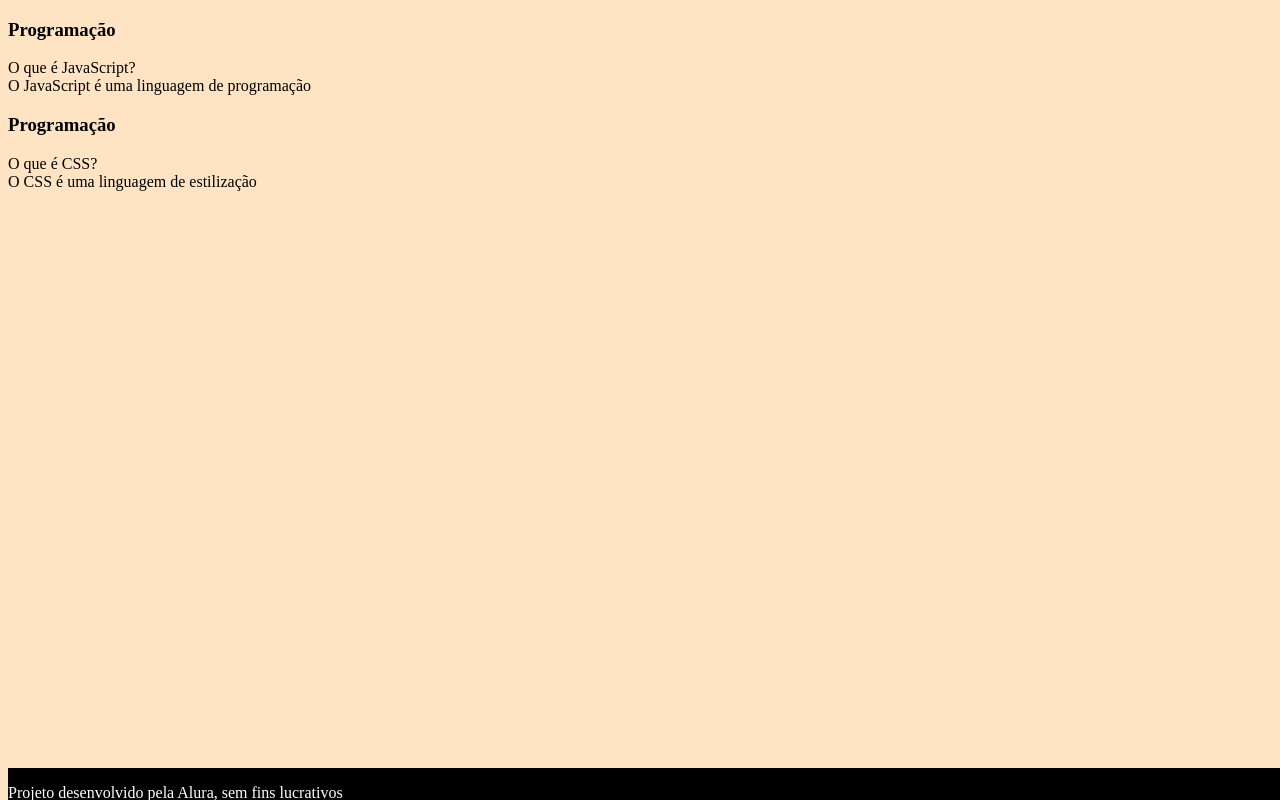
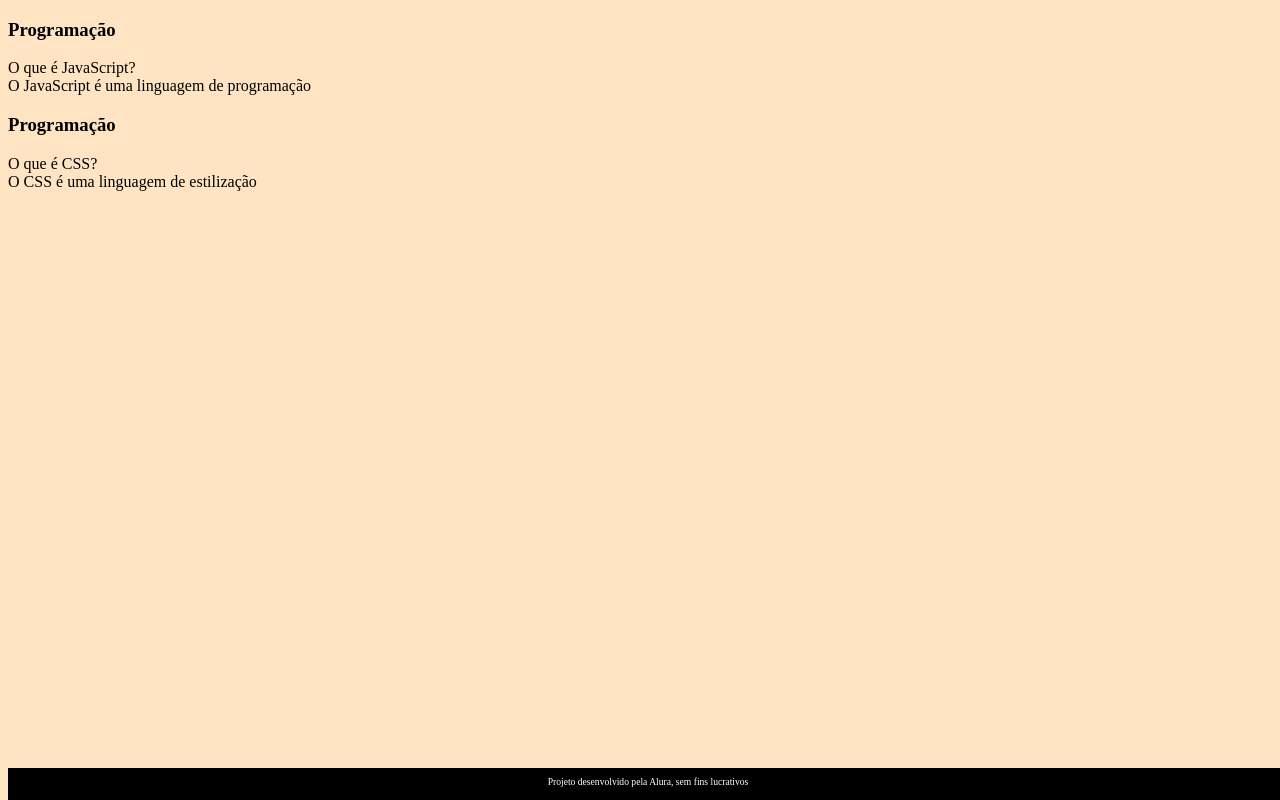
Before and after one commit to biancascheffer/alura3, a plain HTML site: page index.html in a window 1280 px wide. Drawn offline with Linux system fonts and the light colour scheme.

Commit message:
goihluyuijhnh

```diff
--- a/assets/style.css
+++ b/assets/style.css
@@ -1,5 +1,6 @@
 body {
     background-color: bisque;
+    font-family: Bai Jamjuree;
 }
 footer {
     background-color: black;
@@ -9,3 +10,8 @@ footer {
     width: 100%;
     height: 2rem;
 }
+footer p {
+    text-align: center;
+    font-size: 0.6rem;
+    margin-top: 0.5rem;
+}
```
